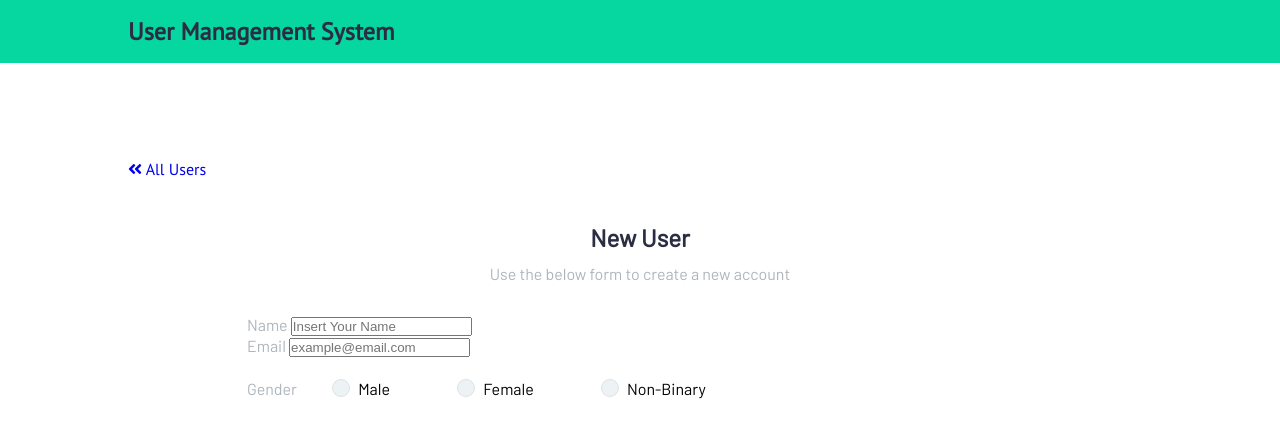
After one commit to lucaspires-source/User-Management-CRUD-API, a Node server app: template crud_app/views/add_user.html in a window 1280 px wide. The commit adds this page. Shown: the top 438 px of the page. Run offline with Node 20, Linux system fonts and the light colour scheme; the template is opened without the code that fills it, so the values that code supplies are empty; some libraries are stand-ins or nearby versions.

Commit message:
adicionando formulário

```diff
--- /dev/null
+++ b/crud_app/views/add_user.html
@@ -0,0 +1,70 @@
+<!DOCTYPE html>
+<html lang="en">
+
+<head>
+    <meta charset="UTF-8">
+    <meta http-equiv="X-UA-Compatible" content="IE=edge">
+    <meta name="viewport" content="width=device-width, initial-scale=1.0">
+    <title>Crud APP</title>
+    <link rel="stylesheet" href="https://cdnjs.cloudflare.com/ajax/libs/font-awesome/5.15.2/css/all.min.css"
+        integrity="sha512-HK5fgLBL+xu6dm/Ii3z4xhlSUyZgTT9tuc/hSrtw6uzJOvgRr2a9jyxxT1ely+B+xFAmJKVSTbpM/CuL7qxO8w=="
+        crossorigin="anonymous" />
+    <link rel="stylesheet" href="../assets/css/style.css">
+</head>
+
+<body>
+    <header id="header">
+        <nav>
+            <div class="container">
+                <div class="">
+                    <a href="/" class="nav-brand text-dark">User Management System</a>
+                </div>
+            </div>
+        </nav>
+    </header>
+    <main id="site-main">
+        <div class="container">
+            <div class="box-nav">
+                <div class="box-nav d-flex-justify-between">
+                    <div class="filter">
+                        <a href="/"><i class="fas fa-angle-double-left"></i> All Users</a>
+                    </div>
+                    <div class="form-title text-center">
+                        <h2 class="text-dark">New User</h2>
+                        <span class="text-light">Use the below form to create a new account</span>
+                    </div>
+                </div>
+                <form action="/" method="POST" id="update_user">
+                    <div class="new_user">
+                        <div class="form-grup">
+                            <label for="name" class="text-light">Name</label>
+                            <input type="hidden" name="id" value="">
+                            <input type="text" name="name" value="" placeholder="Insert Your Name">
+                        </div>
+                        <div class="form-grup">
+                            <label for="email" class="text-light">Email</label>
+                            <input type="text" name="name" value="" placeholder="example@email.com">
+                        </div>
+                        <div class="form-group">
+                            <label for="gender" class="text-light">Gender</label>
+                            <div class="radio inline">
+                                <input type="radio" id="radio-2" name="gender" value="Male" >
+                                <label for="radio-2" class="radio-label">Male</label>
+                            </div>
+                            <div class="radio inline">
+                                <input type="radio" id="radio-3" name="gender" value="Female" >
+                                <label for="radio-3" class="radio-label">Female</label>
+                            </div>
+                            <div class="radio inline">
+                                <input type="radio" id="radio-3" name="gender" value="Non-binary" >
+                                <label for="radio-3" class="radio-label">Non-Binary</label>
+                            </div>
+                        </div>
+                    </div>
+                </form>
+            </div>
+        </div>
+    </main>
+</body>
+
+</html>
--- a/crud_app/views/index.html
+++ b/crud_app/views/index.html
@@ -6,8 +6,6 @@
     <meta http-equiv="X-UA-Compatible" content="IE=edge">
     <meta name="viewport" content="width=device-width, initial-scale=1.0">
     <title>Crud APP</title>
-    <link rel="stylesheet" href="https://stackpath.bootstrapcdn.com/bootstrap/4.5.2/css/bootstrap.min.css"
-        integrity="sha384-JcKb8q3iqJ61gNV9KGb8thSsNjpSL0n8PARn9HuZOnIxN0hoP+VmmDGMN5t9UJ0Z" crossorigin="anonymous">
     <link rel="stylesheet" href="https://cdnjs.cloudflare.com/ajax/libs/font-awesome/5.15.2/css/all.min.css"
         integrity="sha512-HK5fgLBL+xu6dm/Ii3z4xhlSUyZgTT9tuc/hSrtw6uzJOvgRr2a9jyxxT1ely+B+xFAmJKVSTbpM/CuL7qxO8w=="
         crossorigin="anonymous" />
```
